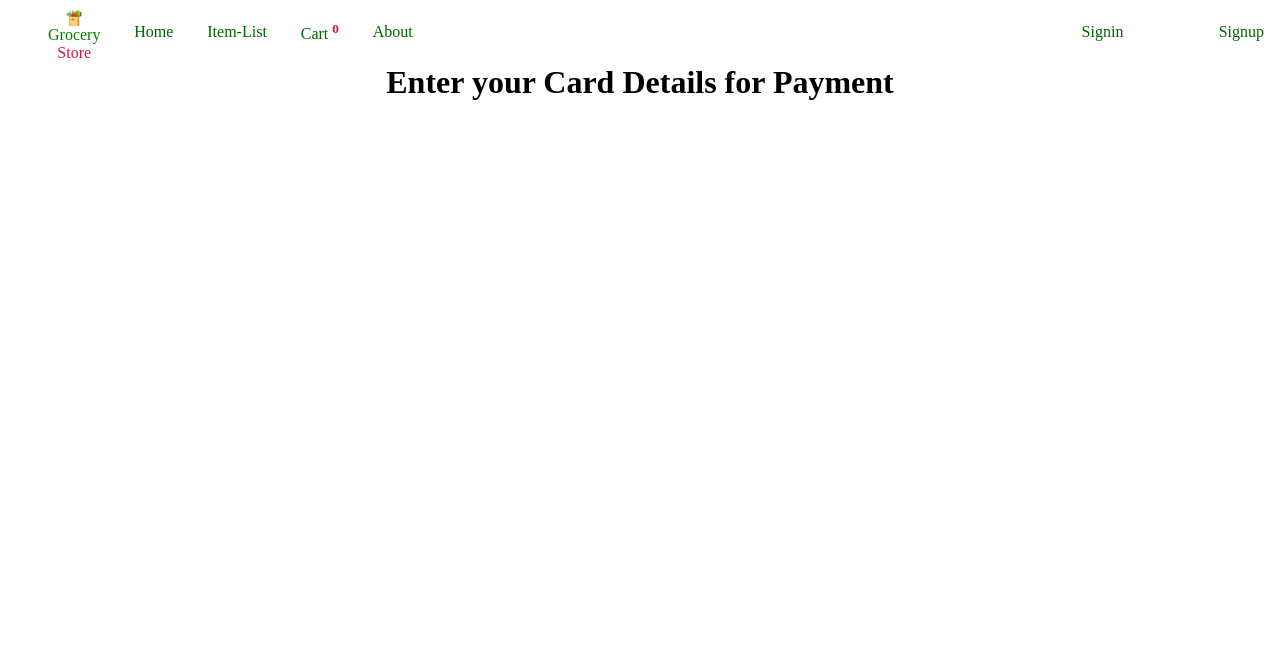
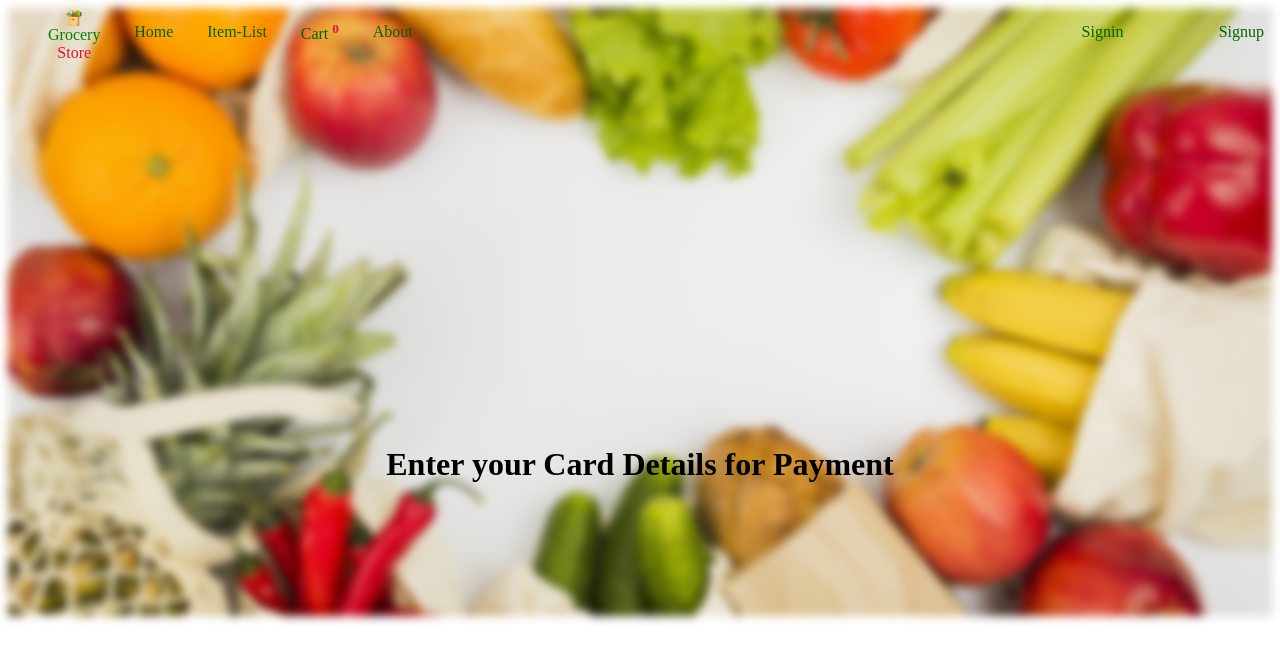
Before and after one commit to Masood802/groceryapp, a Vue app: page /payment-details in a window 1280 px wide. Shown: the top 662 px of the page. Built offline with nearby package versions, Linux system fonts and the light colour scheme.

Commit message:
added some style in payment Detail

```diff
--- a/src/stores/grocery.js
+++ b/src/stores/grocery.js
@@ -61,9 +61,9 @@ export const useGroceryStore = defineStore("grocery", () => {
   function calculateshipping() {
     if (Gtotal.value <= 500) {
       shipping.value = 150;
-      console.log("shipping");
+      console.log(shipping.value);
     }
-    if (Gtotal.value <= 1000) {
+    if (Gtotal.value <= 1000 && Gtotal.value >= 501) {
       shipping.value = 100;
     }
     if (Gtotal.value >= 1001) {
--- a/src/views/PaymentDetails.vue
+++ b/src/views/PaymentDetails.vue
@@ -1,4 +1,5 @@
 <template>
+  <div class="main"></div>
   <div class="navs"><Header></Header></div>
   <div>
     <h1>Enter your Card Details for Payment</h1>
@@ -20,5 +21,19 @@ import Header from "../components/Header.vue";
 h1 {
   margin: 2em auto;
   text-align: center;
+  position: absolute;
+  left: 50%;
+  top: 50%;
+  transform: translate(-50%, -50%);
+  z-index: 1;
+}
+.main {
+  width: 100%;
+  background-image: url("../assets/background11.jpg");
+  background-size: cover;
+  height: 38em;
+  background-repeat: no-repeat;
+  background-position: center;
+  filter: blur(5px);
 }
 </style>
```
